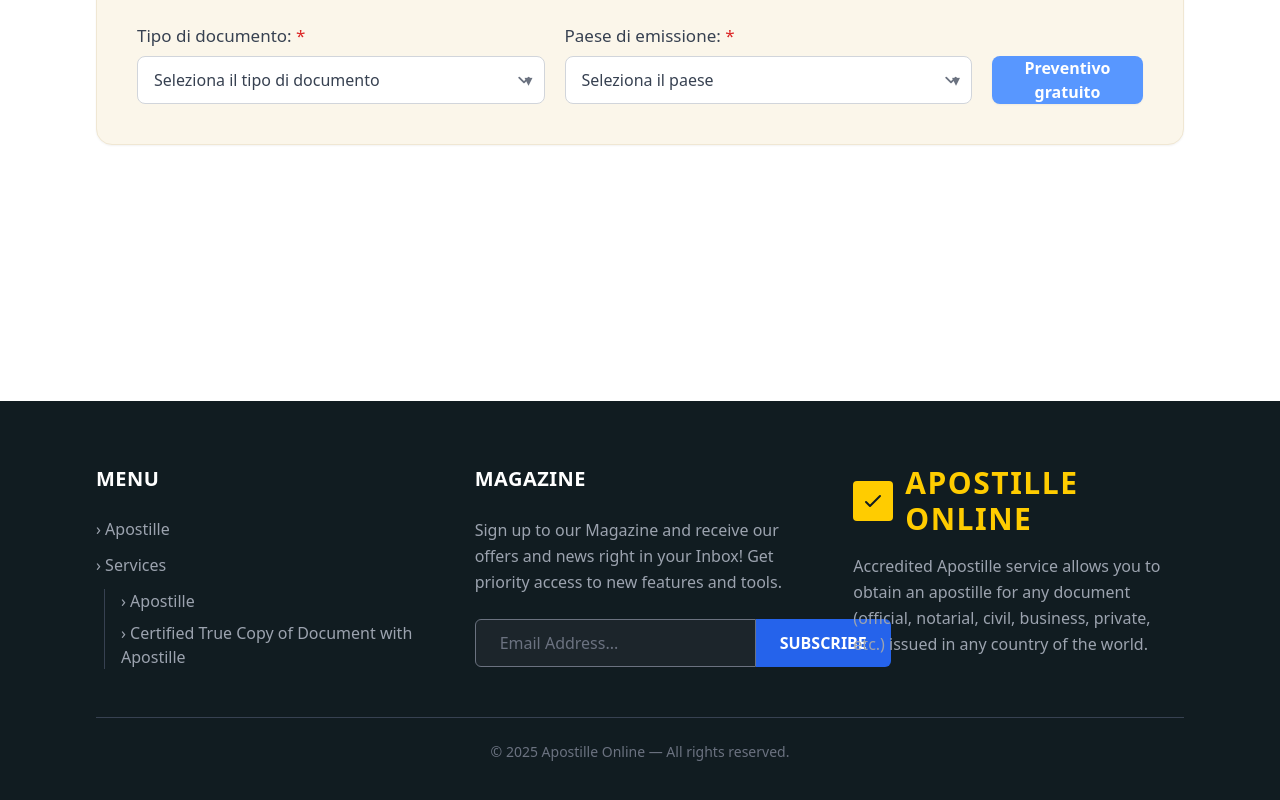
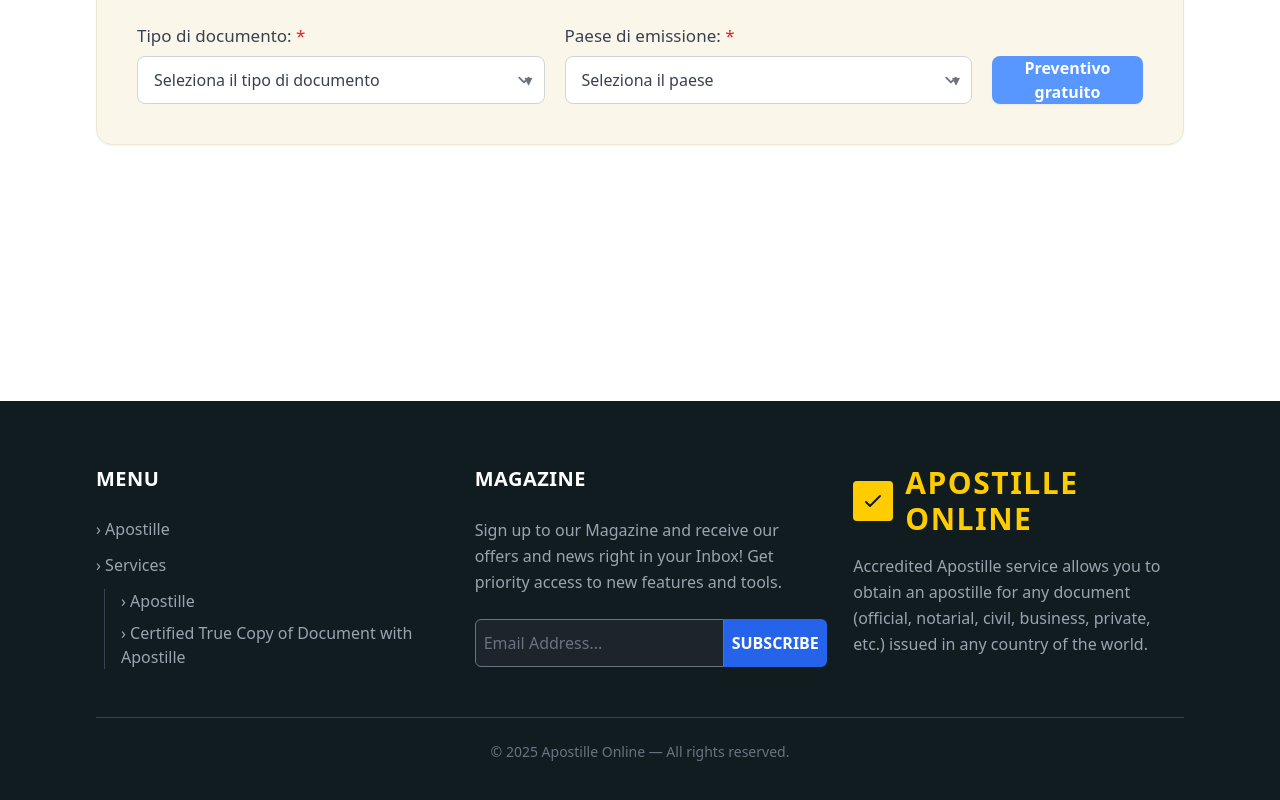
Before and after one commit to Simobara/progApostille1, a React (Vite) app: page / in a window 1280 px wide. Shown: the part 2155-2955 px from the top of the page. Built offline with nearby package versions, Linux system fonts and the light colour scheme.

Commit message:
Page Footer

```diff
--- a/src/components/pfooter/pfooter.jsx
+++ b/src/components/pfooter/pfooter.jsx
@@ -41,12 +41,12 @@ export default function Footer() {
             <input
               type="email"
               placeholder="Email Address..."
-              className="flex-1 px-6 py-2 rounded-l-md bg-[#1c252b] text-gray-200 placeholder-gray-500
+              className="flex-1 px-2 py-2 rounded-l-md bg-[#1c252b] text-gray-200 placeholder-gray-500
                          focus:outline-none focus:ring-2 focus:ring-[#2563eb]"
             />
             <button
               type="submit"
-              className="px-6 py-3 bg-[#2563eb] text-white font-semibold rounded-r-md hover:brightness-110 transition"
+              className="px-2 py-3 bg-[#2563eb] text-white font-semibold rounded-r-md hover:brightness-110 transition"
             >
               SUBSCRIBE
             </button>
```
